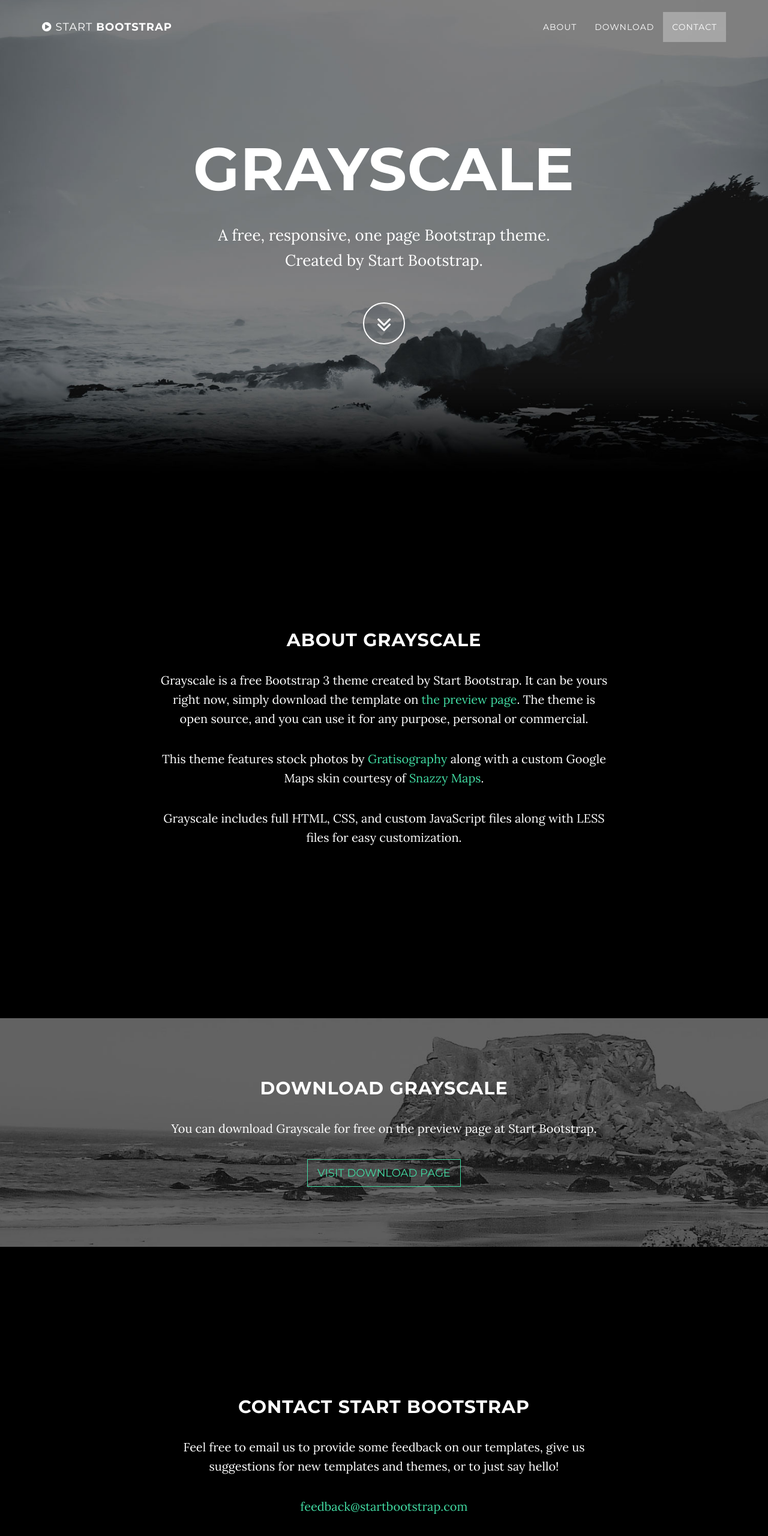
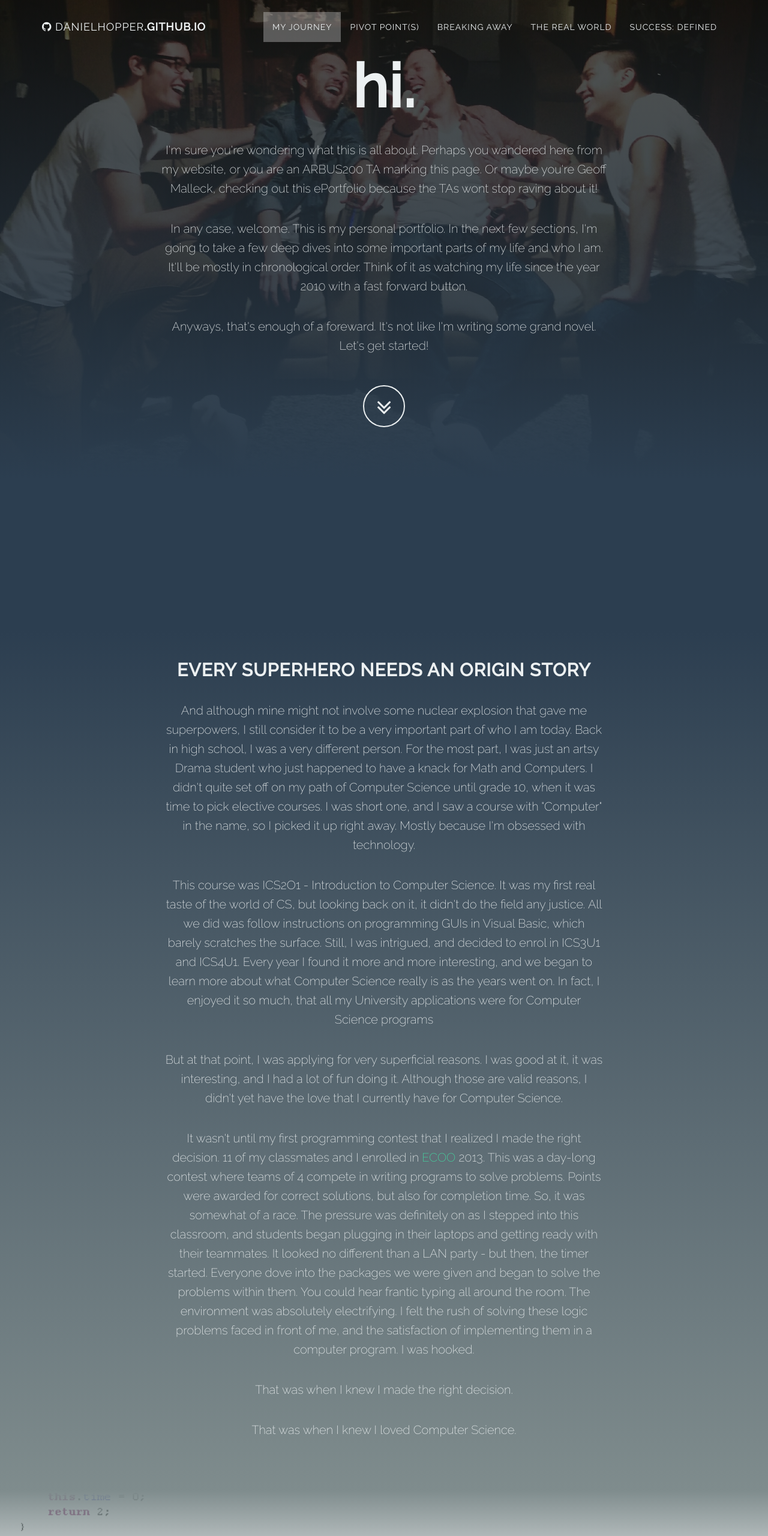
Before and after one commit to DanielHopper/DanielHopper.github.io, a plain HTML site: page personal/portfolio.html in a window 1280 px wide. Shown: the top 2560 px of the page at 60% size. Drawn offline with Linux system fonts and the light colour scheme; some packages are replaced by stand-ins of ours.

Commit message:
added first section, started other sections

```diff
--- a/personal/css/grayscale.css
+++ b/personal/css/grayscale.css
@@ -7,9 +7,9 @@
 body {
     width: 100%;
     height: 100%;
-    font-family: Lora,"Helvetica Neue",Helvetica,Arial,sans-serif;
-    color: #fff;
-    background-color: #000;
+    font-family: 'Raleway',"Helvetica Neue",Helvetica,Arial,sans-serif;
+    color: #ECF0F1;
+    background-color: #2C3E50;
 }
 
 html {
@@ -25,7 +25,7 @@
 h6 {
     margin: 0 0 35px;
     text-transform: uppercase;
-    font-family: Montserrat,"Helvetica Neue",Helvetica,Arial,sans-serif;
+    font-family: 'Raleway', "Helvetica Neue",Helvetica,Arial,sans-serif;
     font-weight: 700;
     letter-spacing: 1px;
 }
@@ -34,6 +34,7 @@
     margin: 0 0 25px;
     font-size: 18px;
     line-height: 1.5;
+    font-weight: 200;
 }
 
 @media(min-width:768px) {
@@ -65,8 +66,8 @@
     margin-bottom: 0;
     border-bottom: 1px solid rgba(255,255,255,.3);
     text-transform: uppercase;
-    font-family: Montserrat,"Helvetica Neue",Helvetica,Arial,sans-serif;
-    background-color: #000;
+    font-family: 'Raleway', "Helvetica Neue",Helvetica,Arial,sans-serif;
+    background-color: #2C3E50;
 }
 
 .navbar-custom .navbar-brand {
@@ -80,7 +81,7 @@
 .navbar-custom .navbar-brand .navbar-toggle {
     padding: 4px 6px;
     font-size: 16px;
-    color: #fff;
+    color: #ECF0F1;
 }
 
 .navbar-custom .navbar-brand .navbar-toggle:focus,
@@ -89,7 +90,7 @@
 }
 
 .navbar-custom a {
-    color: #fff;
+    color: #ECF0F1;
 }
 
 .navbar-custom .nav li a {
@@ -119,7 +120,7 @@
 }
 
 .navbar-custom .nav li.active a:hover {
-    color: #fff;
+    color: #ECF0F1;
 }
 
 @media(min-width:768px) {
@@ -136,7 +137,7 @@
     .navbar-custom.top-nav-collapse {
         padding: 0;
         border-bottom: 1px solid rgba(255,255,255,.3);
-        background: #000;
+        background: #2C3E50;
     }
 }
 
@@ -146,9 +147,9 @@
     height: auto;
     padding: 100px 0;
     text-align: center;
-    color: #fff;
-    background: url(../img/intro-bg.jpg) no-repeat bottom center scroll;
-    background-color: #000;
+    color: #ECF0F1;
+    background: url(../img/friends.jpg) no-repeat center center scroll;
+    background-color: #2C3E50;
     -webkit-background-size: cover;
     -moz-background-size: cover;
     background-size: cover;
@@ -159,6 +160,11 @@
     display: table-cell;
     vertical-align: middle;
 }
+
+.intro h1 {
+    text-transform: none;
+}
+
 
 .intro .intro-body .brand-heading {
     font-size: 40px;
@@ -178,8 +184,13 @@
         font-size: 100px;
     }
 
+    .intro .intro-body {
+        background: linear-gradient(to bottom, rgba(0,0,0,0.66), #2C3E50);
+
+    }
+
     .intro .intro-body .intro-text {
-        font-size: 26px;
+        font-size: 20px;
     }
 }
 
@@ -188,10 +199,10 @@
     height: 70px;
     margin-top: 15px;
     padding: 7px 16px;
-    border: 2px solid #fff;
+    border: 2px solid #ECF0F1;
     border-radius: 100%!important;
     font-size: 40px;
-    color: #fff;
+    color: #ECF0F1;
     background: 0 0;
     -webkit-transition: background .3s ease-in-out;
     -moz-transition: background .3s ease-in-out;
@@ -201,7 +212,7 @@
 .btn-circle:hover,
 .btn-circle:focus {
     outline: 0;
-    color: #fff;
+    color: #ECF0F1;
     background: rgba(255,255,255,.1);
 }
 
@@ -261,12 +272,56 @@
     padding-top: 100px;
 }
 
-.download-section {
+.odd-section {
     width: 100%;
     padding: 50px 0;
-    color: #fff;
-    background: url(../img/downloads-bg.jpg) no-repeat center center scroll;
-    background-color: #000;
+    color: #ECF0F1;
+    background: linear-gradient(to top, #2C3E50, #7F8C8D);
+    background-color: #2C3E50;
+    -webkit-background-size: cover;
+    -moz-background-size: cover;
+    background-size: cover;
+    -o-background-size: cover;
+}
+
+.img-section {
+    position: relative;
+    z-index: -1;
+    width: 100%;
+    padding: 50px 0;
+    color: #ECF0F1;
+    background: linear-gradient(to top, #2C3E50, #7F8C8D);
+    background-color: #2C3E50;
+    -webkit-background-size: cover;
+    -moz-background-size: cover;
+    background-size: cover;
+    -o-background-size: cover;
+}
+
+.img-section.img-1 {
+    background-image: url(../img/java_code_path.png);
+    padding: 200px 0;
+}
+
+.img-section-wrap-grey {
+    position: relative;
+    width: 100%;
+    color: #ECF0F1;
+    background: linear-gradient(to top, #7F8C8D 0%, transparent 50%, #7F8C8D 100%);
+    -webkit-background-size: cover;
+    -moz-background-size: cover;
+    background-size: cover;
+    -o-background-size: cover;
+}
+
+
+
+.even-section {
+    width: 100%;
+    padding: 50px 0;
+    color: #ECF0F1;
+    background: linear-gradient(to top, #7F8C8D, #2C3E50);
+    background-color: #2C3E50;
     -webkit-background-size: cover;
     -moz-background-size: cover;
     background-size: cover;
@@ -297,7 +352,7 @@
 .btn {
     border-radius: 0;
     text-transform: uppercase;
-    font-family: Montserrat,"Helvetica Neue",Helvetica,Arial,sans-serif;
+    font-family: 'Raleway', "Helvetica Neue",Helvetica,Arial,sans-serif;
     font-weight: 400;
     -webkit-transition: all .3s ease-in-out;
     -moz-transition: all .3s ease-in-out;
@@ -314,7 +369,7 @@
 .btn-default:focus {
     border: 1px solid #42dca3;
     outline: 0;
-    color: #000;
+    color: #2C3E50;
     background-color: #42dca3;
 }
 
--- a/personal/portfolio.html
+++ b/personal/portfolio.html
@@ -9,7 +9,7 @@
     <meta name="description" content="">
     <meta name="author" content="">
 
-    <title>Grayscale - Start Bootstrap Theme</title>
+    <title>Daniel Hopper - ARBUS200 Personal Portfolio</title>
 
     <!-- Bootstrap Core CSS -->
     <link href="css/bootstrap.min.css" rel="stylesheet">
@@ -21,6 +21,8 @@
     <link href="font-awesome/css/font-awesome.min.css" rel="stylesheet" type="text/css">
     <link href="http://fonts.googleapis.com/css?family=Lora:400,700,400italic,700italic" rel="stylesheet" type="text/css">
     <link href="http://fonts.googleapis.com/css?family=Montserrat:400,700" rel="stylesheet" type="text/css">
+
+    <link href='https://fonts.googleapis.com/css?family=Raleway:400,200,500,100' rel='stylesheet' type='text/css'>
 
     <!-- HTML5 Shim and Respond.js IE8 support of HTML5 elements and media queries -->
     <!-- WARNING: Respond.js doesn't work if you view the page via file:// -->
@@ -40,8 +42,8 @@
                 <button type="button" class="navbar-toggle" data-toggle="collapse" data-target=".navbar-main-collapse">
                     <i class="fa fa-bars"></i>
                 </button>
-                <a class="navbar-brand page-scroll" href="#page-top">
-                    <i class="fa fa-play-circle"></i>  <span class="light">Start</span> Bootstrap
+                <a class="navbar-brand page-scroll" href="../index.html">
+                    <i class="fa fa-github"></i>  <span class="light">danielhopper</span>.github.io
                 </a>
             </div>
 
@@ -53,13 +55,19 @@
                         <a href="#page-top"></a>
                     </li>
                     <li>
-                        <a class="page-scroll" href="#about">About</a>
+                        <a class="page-scroll" href="#journey">My Journey</a>
                     </li>
                     <li>
-                        <a class="page-scroll" href="#download">Download</a>
+                        <a class="page-scroll" href="#pivot">Pivot Point(s)</a>
                     </li>
                     <li>
-                        <a class="page-scroll" href="#contact">Contact</a>
+                        <a class="page-scroll" href="#pivot">Breaking Away</a>
+                    </li>
+                    <li>
+                        <a class="page-scroll" href="#real">The Real World</a>
+                    </li>
+                    <li>
+                        <a class="page-scroll" href="#success">Success: Defined</a>
                     </li>
                 </ul>
             </div>
@@ -74,9 +82,11 @@
             <div class="container">
                 <div class="row">
                     <div class="col-md-8 col-md-offset-2">
-                        <h1 class="brand-heading">Grayscale</h1>
-                        <p class="intro-text">A free, responsive, one page Bootstrap theme.<br>Created by Start Bootstrap.</p>
-                        <a href="#about" class="btn btn-circle page-scroll">
+                        <h1 class="brand-heading">hi.</h1>
+                        <p class="intro-text">I'm sure you're wondering what this is all about. Perhaps you wandered here from my website, or you are an ARBUS200 TA marking this page. Or maybe you're Geoff Malleck, checking out this ePortfolio because the TAs wont stop raving about it!</p>
+                        <p class="intro-text">In any case, welcome. This is my personal portfolio. In the next few sections, I'm going to take a few deep dives into some important parts of my life and who I am. It'll be mostly in chronological order. Think of it as watching my life since the year 2010 with a fast forward button.</p>
+                        <p class="intro-text">Anyways, that's enough of a foreward. It's not like I'm writing some grand novel. Let's get started!</p>
+                        <a href="#journey" class="btn btn-circle page-scroll">
                             <i class="fa fa-angle-double-down animated"></i>
                         </a>
                     </div>
@@ -85,33 +95,56 @@
         </div>
     </header>
 
-    <!-- About Section -->
-    <section id="about" class="container content-section text-center">
-        <div class="row">
-            <div class="col-lg-8 col-lg-offset-2">
-                <h2>About Grayscale</h2>
-                <p>Grayscale is a free Bootstrap 3 theme created by Start Bootstrap. It can be yours right now, simply download the template on <a href="http://startbootstrap.com/template-overviews/grayscale/">the preview page</a>. The theme is open source, and you can use it for any purpose, personal or commercial.</p>
-                <p>This theme features stock photos by <a href="http://gratisography.com/">Gratisography</a> along with a custom Google Maps skin courtesy of <a href="http://snazzymaps.com/">Snazzy Maps</a>.</p>
-                <p>Grayscale includes full HTML, CSS, and custom JavaScript files along with LESS files for easy customization.</p>
-            </div>
-        </div>
-    </section>
-
-    <!-- Download Section -->
-    <section id="download" class="content-section text-center">
-        <div class="download-section">
+    <section id="journey" class="content-section text-center">
+        <div class="even-section">
             <div class="container">
                 <div class="col-lg-8 col-lg-offset-2">
-                    <h2>Download Grayscale</h2>
-                    <p>You can download Grayscale for free on the preview page at Start Bootstrap.</p>
-                    <a href="http://startbootstrap.com/template-overviews/grayscale/" class="btn btn-default btn-lg">Visit Download Page</a>
+                    <h2>Every superhero needs an origin story</h2>
+                <p>And although mine might not involve some nuclear explosion that gave me superpowers, I still consider it to be a very important part of who I am today. Back in high school, I was a very different person. For the most part, I was just an artsy Drama student who just happened to have a knack for Math and Computers. I didn't quite set off on my path of Computer Science until grade 10, when it was time to pick elective courses. I was short one, and I saw a course with "Computer" in the name, so I picked it up right away. Mostly because I'm obsessed with technology.</p>
+
+                <p>This course was ICS2O1 - Introduction to Computer Science. It was my first real taste of the world of CS, but looking back on it, it didn't do the field any justice. All we did was follow instructions on programming GUIs in Visual Basic, which barely scratches the surface. Still, I was intrigued, and decided to enrol in ICS3U1 and ICS4U1. Every year I found it more and more interesting, and we began to learn more about what Computer Science really is as the years went on. In fact, I enjoyed it so much, that all my University applications were for Computer Science programs</p>
+                <p>But at that point, I was applying for very superficial reasons. I was good at it, it was interesting, and I had a lot of fun doing it. Although those are valid reasons, I didn't yet have the love that I currently have for Computer Science.</p>
+
+                <p>It wasn't until my first programming contest that I realized I made the right decision. 11 of my classmates and I enrolled in <a href="http://ecoo.org/">ECOO</a> 2013. This was a day-long contest where teams of 4 compete in writing programs to solve problems. Points were awarded for correct solutions, but also for completion time. So, it was somewhat of a race. The pressure was definitely on as I stepped into this classroom, and students began plugging in their laptops and getting ready with their teammates. It looked no different than a LAN party - but then, the timer started. Everyone dove into the packages we were given and began to solve the problems within them. You could hear frantic typing all around the room. The environment was absolutely electrifying. I felt the rush of solving these logic problems faced in front of me, and the satisfaction of implementing them in a computer program. I was hooked.
+                <p>That was when I knew I made the right decision.</p>
+                <p>That was when I knew I loved Computer Science.</p>
                 </div>
             </div>
         </div>
     </section>
 
-    <!-- Contact Section -->
-    <section id="contact" class="container content-section text-center">
+    <section id="img" class="text-center">
+        <div class="img-section-wrap-grey">
+            <div class="img-section img-1">
+            </div>
+        </div>
+    </section>
+
+<!--
+    <section id="pivot" class="text-center">
+        <div class="odd-section">
+            <div class="container">
+                <div class="col-lg-8 col-lg-offset-2">
+                    <h2>Now what?</h2>
+                    <p>So I got in. I'm now a student at my dream school, taking my dream program. It all ended up coming together quite nicely, and I found myself in a really good spot as I started </p>
+                </div>
+            </div>
+        </div>
+    </section>
+
+    <section id="break" class="text-center">
+        <div class="odd-section">
+            <div class="container">
+                <div class="col-lg-8 col-lg-offset-2">
+                    <h2>Somewhere in the Between</h2>
+                    <p>Remember when I said up there that I passed as an artsy drama student back in high school? Well, even though I couldn't continue theatre what with the business of university, I'm always seeking out new creative outlets. In particular, I've held music and photography very close to me, and I couldn't imagine my life without them</p>
+                    <p>Although a life of Computer Science is what I signed up for, I need a break from it every once in a while. Not because it tires me out, but because I need to make time to feed my other passions. Take music for example. For me, it's almost meditative to be able to take a break from my code and strum a few chords on my guitar, or drum along to a song that's been in my head.
+                </div>
+            </div>
+        </div>
+    </section>
+
+    <section id="real" class="container content-section text-center">
         <div class="row">
             <div class="col-lg-8 col-lg-offset-2">
                 <h2>Contact Start Bootstrap</h2>
@@ -133,13 +166,24 @@
         </div>
     </section>
 
+    <section id="success" class="content-section text-center">
+        <div class="download-section">
+            <div class="container">
+                <div class="col-lg-8 col-lg-offset-2">
+                    <h2>Download Grayscale</h2>
+                    <p>You can download Grayscale for free on the preview page at Start Bootstrap.</p>
+                    <a href="http://startbootstrap.com/template-overviews/grayscale/" class="btn btn-default btn-lg">Visit Download Page</a>
+                </div>
+            </div>
+        </div>
+    </section>
+ -->
     <!-- Map Section -->
-    <div id="map"></div>
 
     <!-- Footer -->
     <footer>
         <div class="container text-center">
-            <p>Copyright &copy; Your Website 2014</p>
+            <p>Copyright &copy; Daniel Hopper 2015</p>
         </div>
     </footer>
 
```
Also changed, not shown: personal/img/friends.jpg (added), personal/img/java_code_path.png (added), 1 other file.
